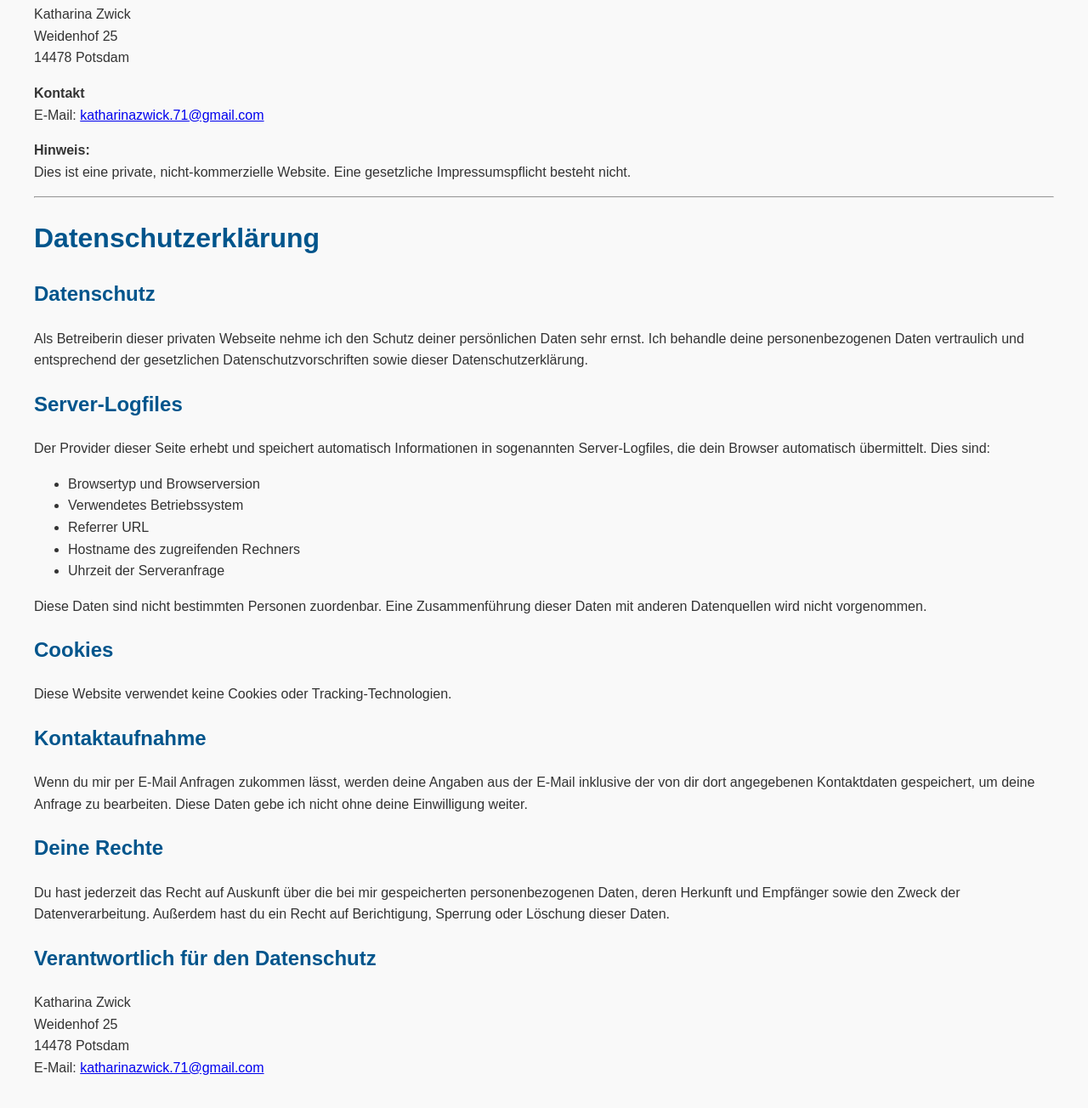
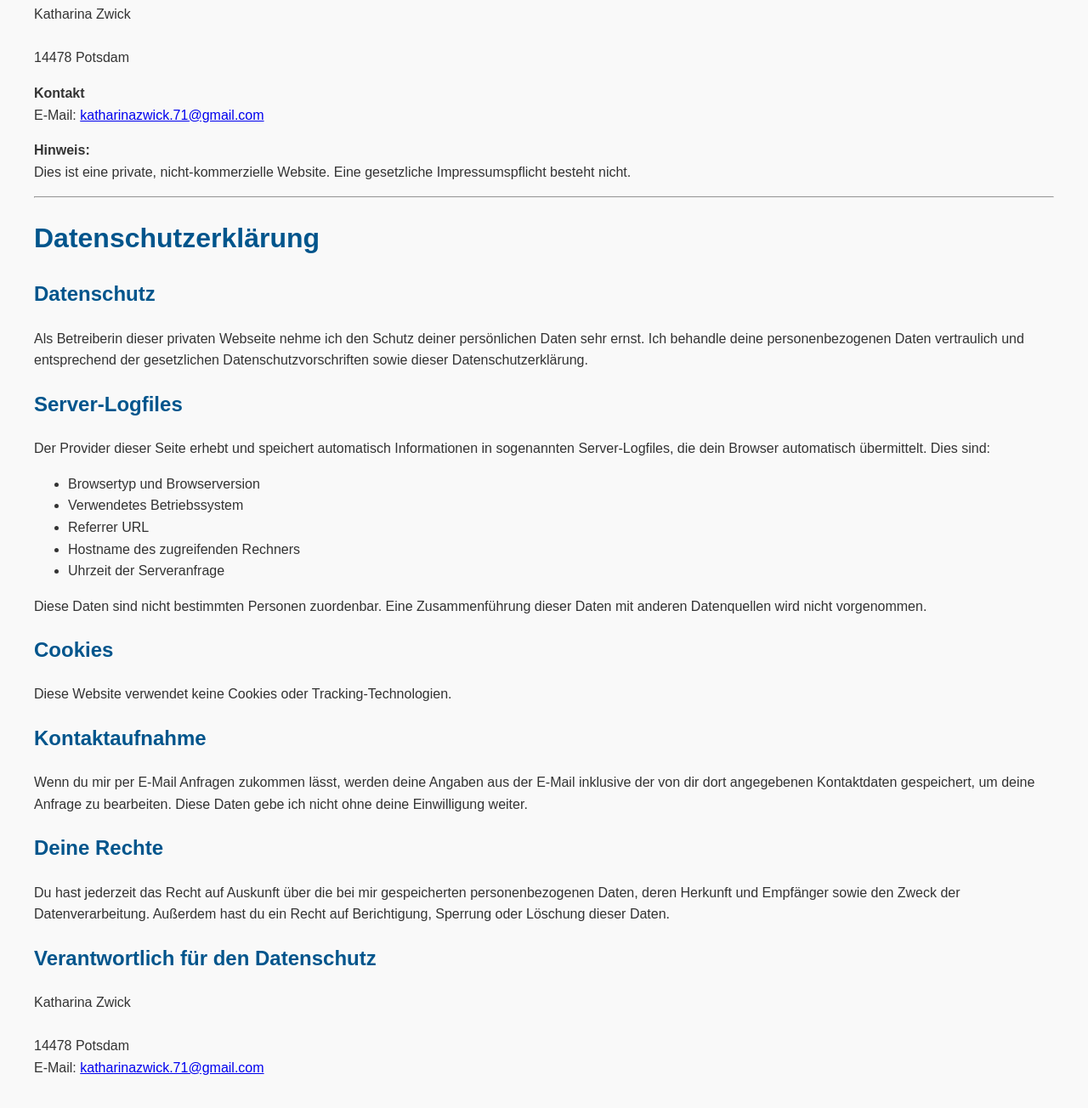
Before and after one commit to katharinazwick/wizard-game, a website: page impressum.html in a window 1280 px wide. Shown: the part 150-1454 px from the top of the page at 85% size. Drawn offline with Linux system fonts and the light colour scheme.

Commit message:
impressum

```diff
--- a/impressum.html
+++ b/impressum.html
@@ -23,8 +23,7 @@
 
 <p><strong>Angaben gemäß § 5 TMG</strong></p>
 <p>
-  Katharina Zwick<br>
-  Weidenhof 25<br>
+  Katharina Zwick<br><br>
   14478 Potsdam
 </p>
 
@@ -79,8 +78,7 @@
 
 <h2>Verantwortlich für den Datenschutz</h2>
 <p>
-  Katharina Zwick<br>
-  Weidenhof 25<br>
+  Katharina Zwick<br><br>
   14478 Potsdam<br>
   E-Mail: <a href="mailto:katharinazwick.71@gmail.com">katharinazwick.71@gmail.com</a>
 </p>
```
